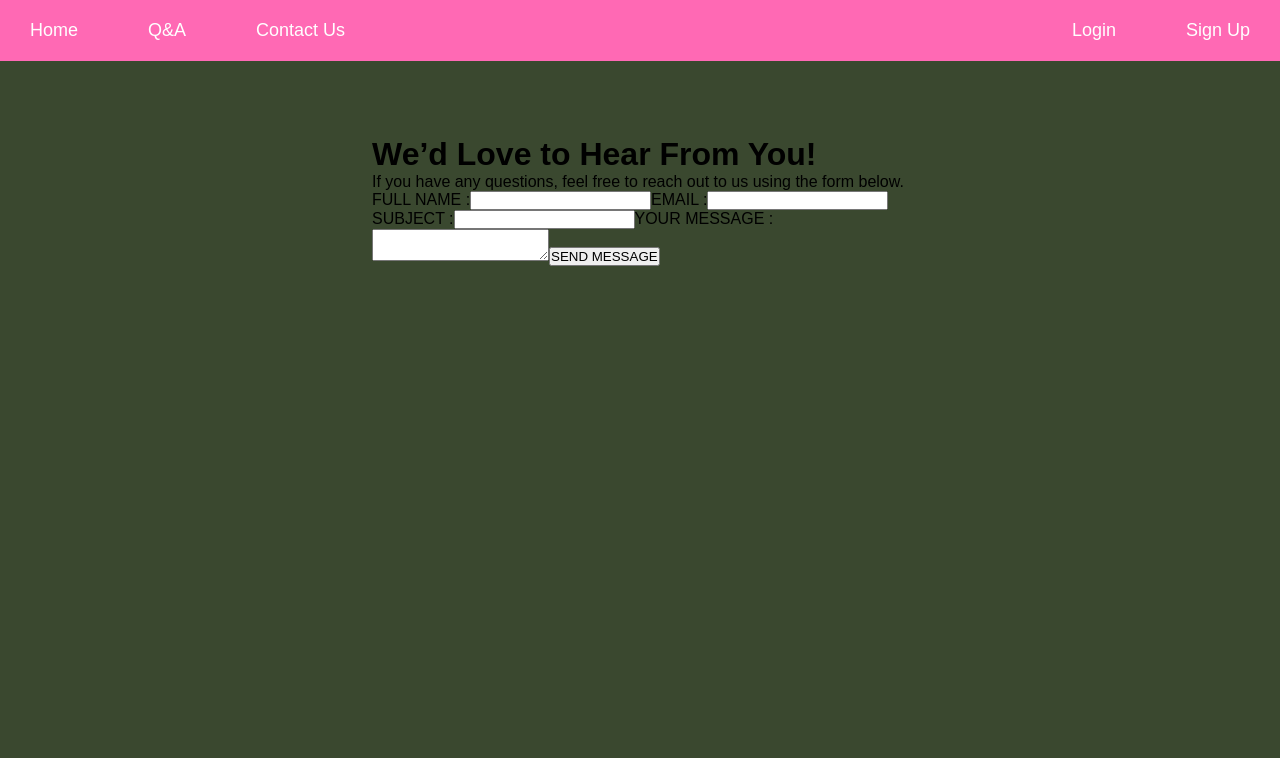
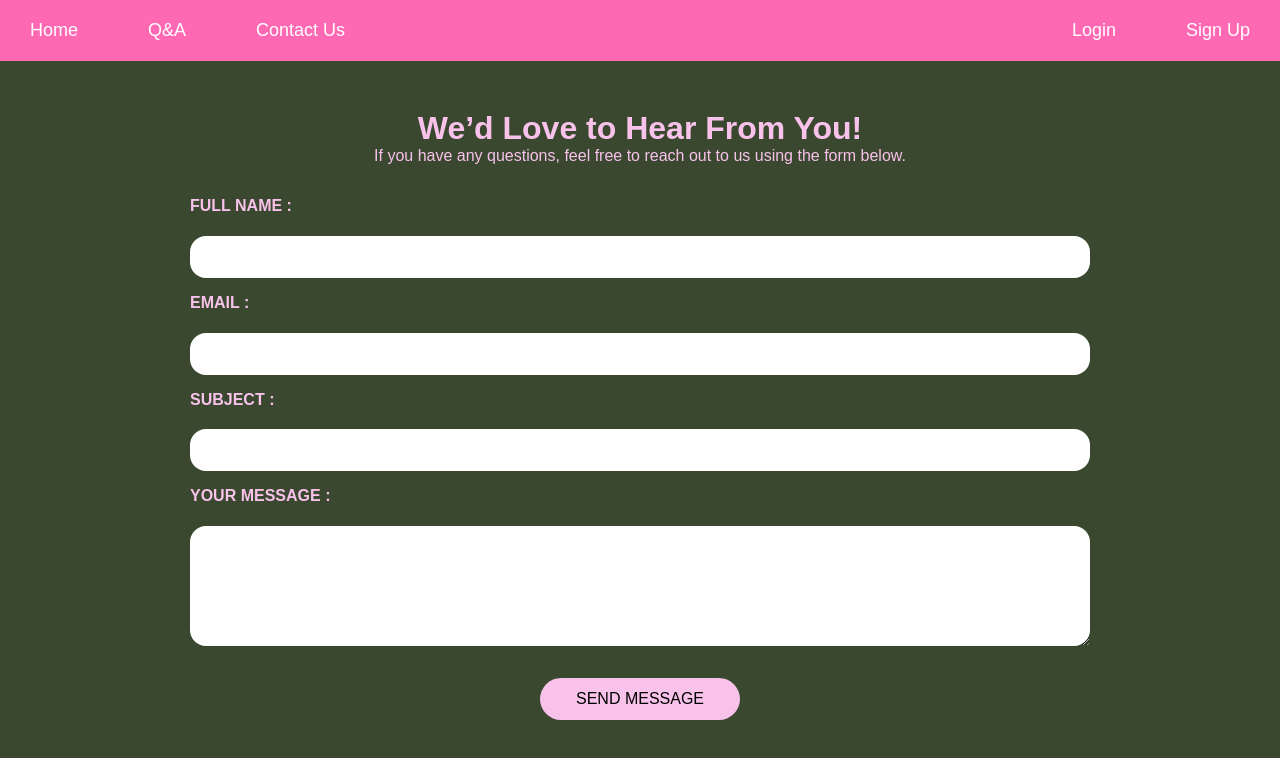
Before and after one commit to ChonmaneeC/MeetingTimeArrangement, a React (Create React App) app in the folder frontend/: page /contact in a window 1280 px wide. Shown: the top 758 px of the page. Built offline with nearby package versions, Linux system fonts and the light colour scheme.

Commit message:
Update App.css
ContactUs design

```diff
--- a/frontend/src/App.css
+++ b/frontend/src/App.css
@@ -237,15 +237,67 @@ body {
 }
 
 
+/* Contact Us */
+.contact-wrapper {
+  background-color: #2e3b25;
+  min-height: 100vh;
+  padding-top: 100px; /* ขยับลงจาก Header */
+  display: flex;
+  justify-content: center;
+  align-items: flex-start; /* เริ่มจากด้านบน */
+}
 
-/* Contact Us */
-.contact-container {
-  margin-top: 100px; /* ความสูงของ header + เว้นระยะ */
-  padding: 1rem 2rem;
-  max-width: 600px;
-  margin-left: auto;
-  margin-right: auto;
+.contact-form-container {
+  background-color: transparent;
+  color: #f9c2eb;
+  text-align: center;
+  max-width: 900px;
+  width: 90%;
+  margin: 0 auto;
+  margin-top: 90px;
 }
+
+.contact-form-container form {
+  display: flex;
+  flex-direction: column;
+  gap: 1rem;
+  margin-top: 2rem;
+}
+
+.contact-form-container label {
+  text-align: left;
+  font-weight: bold;
+  color: #f9c2eb;
+  margin-bottom: 0.3rem;
+}
+
+.contact-form-container input,
+.contact-form-container textarea {
+  padding: 12px;
+  border-radius: 16px;
+  border: none;
+  font-size: 1rem;
+}
+
+.contact-form-container textarea {
+  min-height: 120px;
+  resize: vertical;
+}
+
+.contact-form-container button {
+  margin-top: 1rem;
+  padding: 12px;
+  font-size: 1rem;
+  background-color: #f9c2eb;
+  color: #000;
+  border: none;
+  border-radius: 24px;
+  cursor: pointer;
+  width: 200px;
+  align-self: center;
+}
+
+
 
 /* Sign Up */
 .signup-container {
```
